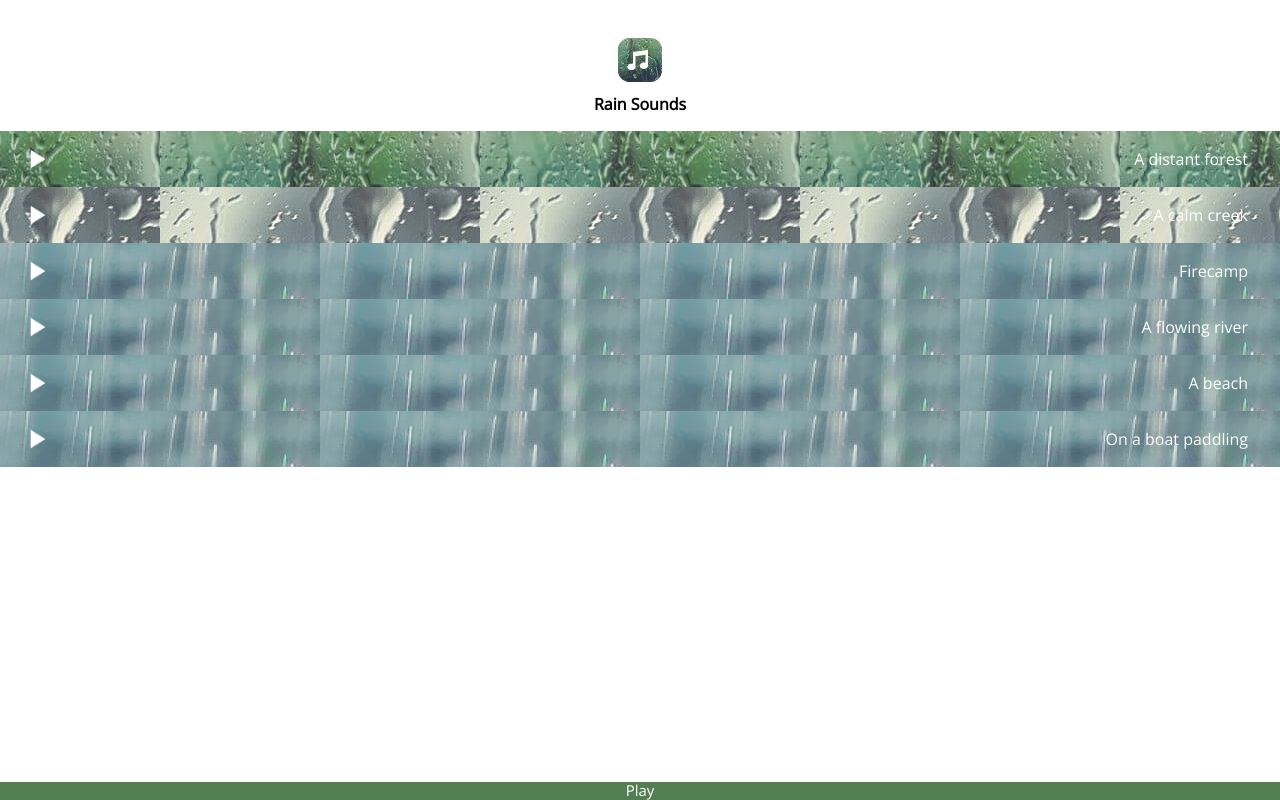
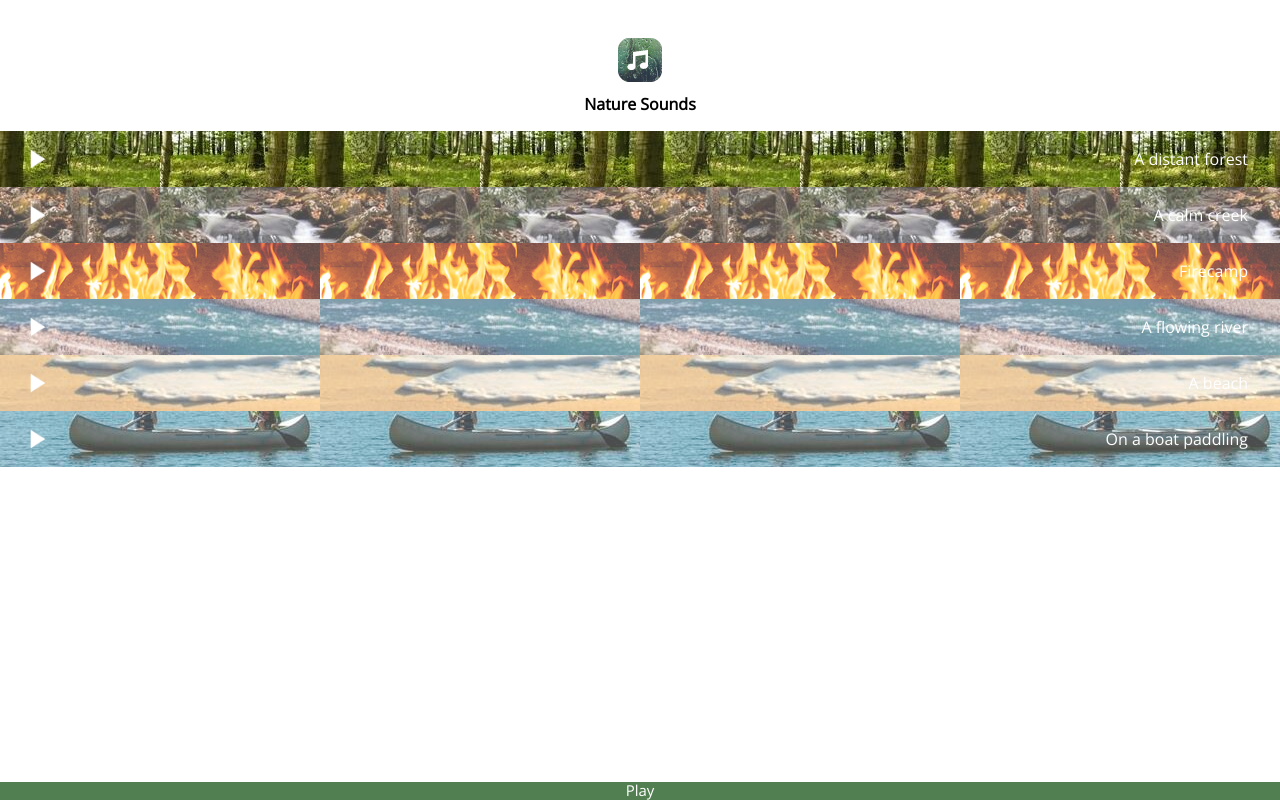
Before and after one commit to Cedrati-Brahim/Nature-sounds, a plain HTML site: page index.html in a window 1280 px wide. Drawn offline with nearby package versions, Linux system fonts and the light colour scheme.

Commit message:
ADDED: appropriate images

```diff
--- a/index.html
+++ b/index.html
@@ -25,29 +25,29 @@
 
     <div id="appContainer">
         <img src="icons/icon56x56.png" alt="icon" id="appIcon">
-        <h4>Rain Sounds</h4>
+        <h4>Nature Sounds</h4>
         <div id="buttonContainer">
-            <div id="natureSound_1" class="items rainSoundButtons" tabindex="0" onclick="playSound(0)">
+            <div id="natureSound_1" class="items natureSoundButtons" tabindex="0" onclick="playSound(0)">
                 <div id="0" class="playButton"></div>
                 <p class="rainSoundDescription">A distant forest</p>
             </div>
-            <div id="natureSound_2" class="items rainSoundButtons" tabindex="1" onclick="playSound(1)">
+            <div id="natureSound_2" class="items natureSoundButtons" tabindex="1" onclick="playSound(1)">
                 <div id="1" class="playButton"></div>
                 <p class="rainSoundDescription">A calm creek</p>
             </div>
-            <div id="natureSound_3" class="items rainSoundButtons" tabindex="2" onclick="playSound(2)">
+            <div id="natureSound_3" class="items natureSoundButtons" tabindex="2" onclick="playSound(2)">
                 <div id="2" class="playButton"></div>
                 <p class="rainSoundDescription">Firecamp</p>
             </div>
-            <div id="natureSound_4" class="items rainSoundButtons" tabindex="3" onclick="playSound(2)">
+            <div id="natureSound_4" class="items natureSoundButtons" tabindex="3" onclick="playSound(3)">
                 <div id="3" class="playButton"></div>
                 <p class="rainSoundDescription">A flowing river</p>
             </div>
-            <div id="natureSound_5" class="items rainSoundButtons" tabindex="4" onclick="playSound(2)">
+            <div id="natureSound_5" class="items natureSoundButtons" tabindex="4" onclick="playSound(4)">
                 <div id="4" class="playButton"></div>
                 <p class="rainSoundDescription">A beach</p>
             </div>
-            <div id="natureSound_6" class="items rainSoundButtons" tabindex="5" onclick="playSound(2)">
+            <div id="natureSound_6" class="items natureSoundButtons" tabindex="5" onclick="playSound(5)">
                 <div id="5" class="playButton"></div>
                 <p class="rainSoundDescription">On a boat paddling</p>
             </div>
--- a/indexStyles.css
+++ b/indexStyles.css
@@ -5,6 +5,7 @@
 
 body {
     padding: 0;
+    padding-bottom: 5px;
     margin: 0;
 }
 
@@ -30,42 +31,43 @@ h4 {
 
 #buttonContainer {
     width: var(--unified-width);
+    margin-bottom: 5px;
 }
 
 #natureSound_1 {
-    background-image: url("images/rain_img_1.jpg");
+    background-image: url("images/Forest.jpg");
     background-position: center;
     opacity: 0.7;
 }
 
 #natureSound_2 {
-    background-image: url("images/rain_img_2.jpg");
+    background-image: url("images/Creek.jpg");
     background-position: center;
     opacity: 0.7;
 }
 
 #natureSound_3 {
-    background-image: url("images/rain_img_3.jpg");
+    background-image: url("images/Fireplace.jpg");
     background-position: left;
     opacity: 0.7;
 }
 #natureSound_4 {
-    background-image: url("images/rain_img_3.jpg");
+    background-image: url("images/River.jpg");
     background-position: left;
     opacity: 0.7;
 }
 #natureSound_5 {
-    background-image: url("images/rain_img_3.jpg");
+    background-image: url("images/Beach.jpg");
     background-position: left;
     opacity: 0.7;
 }
 #natureSound_6 {
-    background-image: url("images/rain_img_3.jpg");
+    background-image: url("images/Boat.jpg");
     background-position: left;
     opacity: 0.7;
 }
 
-.rainSoundButtons {
+.natureSoundButtons {
     display: flex;
     justify-content: space-between;
     align-items: center;
```
Also changed, not shown: images/Beach.jpg (added), images/Boat.jpg (added), images/Creek.jpg (added), images/Fireplace.jpg (added), images/Forest.jpg (added), images/River.jpg (added), images/rain_img_1.jpg (deleted), images/rain_img_2.jpg (deleted), images/rain_img_3.jpg (deleted).
